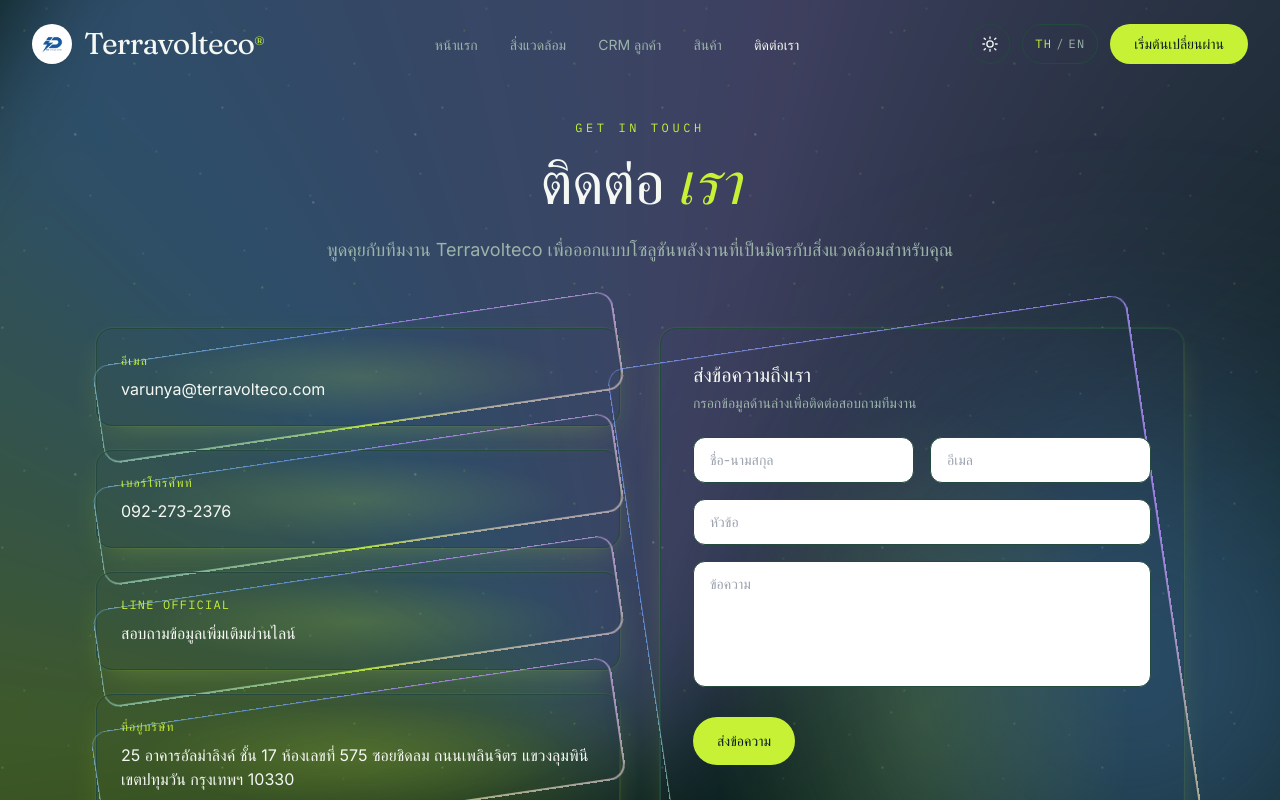
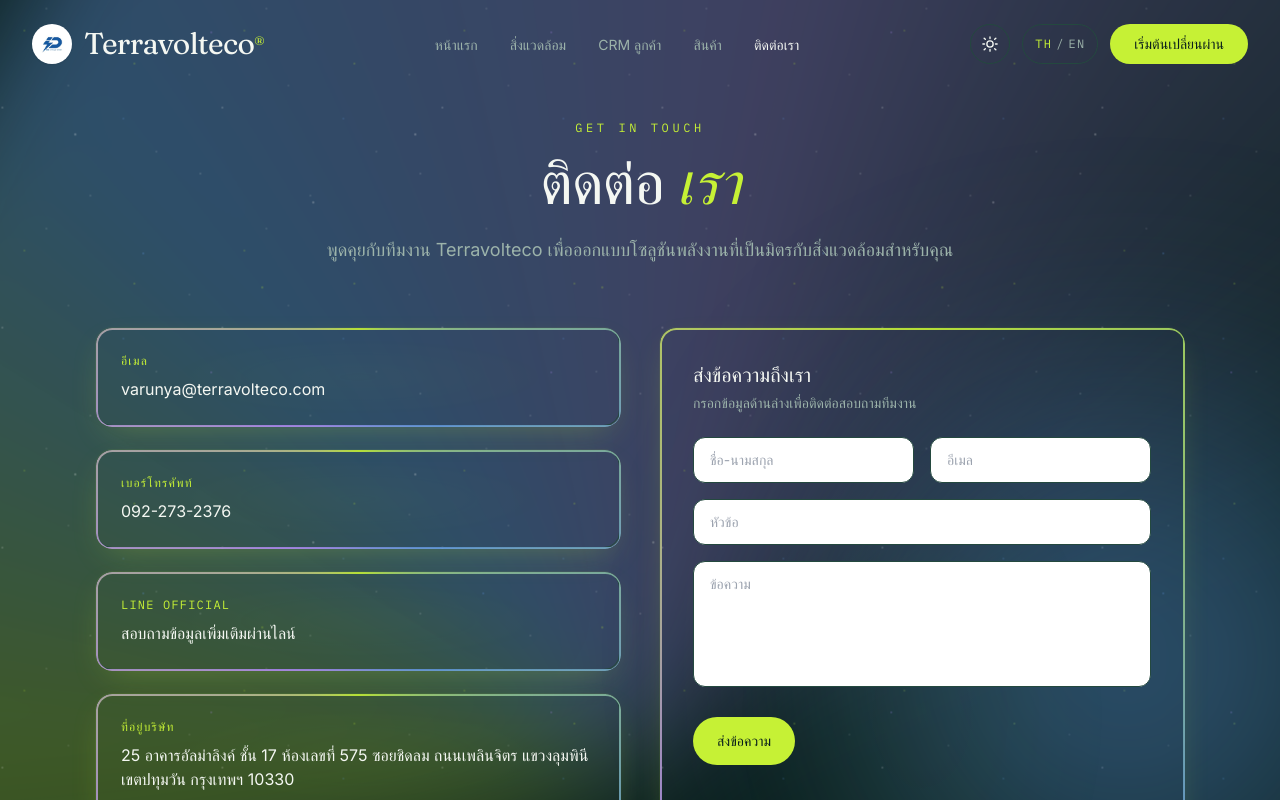
Before and after one commit to yuttanafx/volterra, a Next.js app: page /contact in a window 1280 px wide. Shown: the top 800 px of the page. Built offline with nearby package versions, Linux system fonts and the light colour scheme.

Commit message:
Add files via upload

```diff
--- a/src/app/globals.css
+++ b/src/app/globals.css
@@ -219,7 +219,6 @@
   -webkit-mask: linear-gradient(#fff 0 0) content-box, linear-gradient(#fff 0 0);
   -webkit-mask-composite: xor;
   mask-composite: exclude;
-  animation: glowSpin 12s linear infinite;
   opacity: 0.9;
   z-index: -1;
   pointer-events: none;
@@ -233,6 +232,7 @@
   background: radial-gradient(closest-side, rgba(198, 241, 53, 0.16), transparent 80%);
   z-index: -2;
   pointer-events: none;
+  animation: glowFlicker 7s ease-in-out infinite;
 }
 
 .glow-card:hover {
@@ -242,9 +242,23 @@
 
 .glow-card:hover::before {
   opacity: 1;
-  animation-duration: 7s;
 }
 
-@keyframes glowSpin {
-  to { transform: rotate(360deg); }
+@keyframes glowFlicker {
+  0%, 88%, 100% {
+    opacity: 0.16;
+    background: radial-gradient(closest-side, rgba(198, 241, 53, 0.16), transparent 80%);
+  }
+  91% {
+    opacity: 0.6;
+    background: radial-gradient(closest-side, rgba(198, 241, 53, 0.32), transparent 80%);
+  }
+  94% {
+    opacity: 0.2;
+    background: radial-gradient(closest-side, rgba(198, 241, 53, 0.16), transparent 80%);
+  }
+  97% {
+    opacity: 0.5;
+    background: radial-gradient(closest-side, rgba(198, 241, 53, 0.28), transparent 80%);
+  }
 }
```
